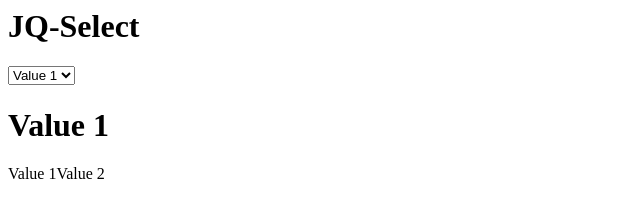
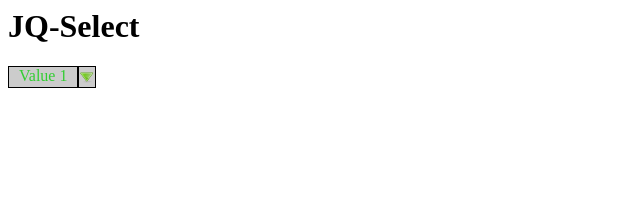
Before and after one commit to piercelive/jqSelect, a plain HTML site: page index.html in a window 1280 px wide. Shown: the whole page, without its empty margins (0-640 px from the left). Drawn offline with nearby package versions, Linux system fonts and the light colour scheme.

Commit message:
basic functionality working with placeholder styles

```diff
--- a/index.html
+++ b/index.html
@@ -3,6 +3,7 @@
 <title>jqSelect</title>
 <script src="http://ajax.googleapis.com/ajax/libs/jquery/2.0.0/jquery.min.js"></script>
 <script src="jqSelect.js"></script>
+<link rel="stylesheet" type="text/css" href="style.css"/>
 </head>
 <body>
 <h1>JQ-Select</h1>
@@ -16,7 +17,7 @@
 <script>
 $(document).ready(function(){
 	var options = {
-		'arrowClass' : 'my arrow!'
+		'arrowClass' : 'my-arrow'
 	}
 	jqSelect(options);
 	$('select').on('change', function(){
--- a/jqSelect.js
+++ b/jqSelect.js
@@ -5,14 +5,19 @@ var jqSelect = function(opts){
 		dropdownClass : 'dropdown',
 		arrowClass : 'arrow',
 		optionClass : 'option',
-		fakeBoxClass : 'fake'
+		fakeBoxClass : 'fake',
+		debug : false
 	}
 	$.extend(options, opts);
+	debugMode = options.debug;
 
 	var selectBoxes = $(options.selector);
 	$.each(selectBoxes, function() {
 		var $selectBox = $(this);
-		var $fakeBox = $('<h1/>', {
+		if(!options.debug){
+			$selectBox.hide();
+		}
+		var $fakeBox = $('<span/>', {
 			"class" : options.fakeBoxClass,
 			text: $selectBox.find(":selected").text(),
 			"data-value": $selectBox.val()
@@ -31,7 +36,9 @@ var jqSelect = function(opts){
 			});
 			newOptions.push($newOption);
 		});
-		$container.append($fakeBox);
+		$dropdown = $('<div/>', {
+			"class": options.dropdownClass
+		});
 		$.each(newOptions, function(){
 			var $that = $(this);
 			$that.on('click', function(){
@@ -40,8 +47,31 @@ var jqSelect = function(opts){
 				$fakeBox.text($that.text());
 				$selectBox.val($that.data('value'));
 			});
-			$container.append($that);
+			$dropdown.append($that);
 		});
+		$arrow = $('<span/>', {
+			"class" : options.arrowClass
+		});
+		$arrow.on('click', function(e){
+			e.stopPropagation();
+			$dropdown.show();
+		});
+		$surroundingDiv = $('<div/>', {
+			"class" : "jq-select"
+		});
+		$surroundingDiv.append($fakeBox);
+		$surroundingDiv.append($arrow);
+		$surroundingDiv.append($dropdown);
+		$container.append($surroundingDiv);
+		$('body').on('click', function(){
+			$dropdown.hide();
+		});
+
 
 	});
 }
+var debug = function(message) {
+	if(debugMode){
+		console.log(message);
+	}
+}
--- /dev/null
+++ b/style.css
@@ -0,0 +1,35 @@
+.jq-select {
+	height: 20px;
+}
+span.fake {
+	padding: 0px 10px;
+	background-color: #ccc;
+	border: 1px solid black;
+	color: limegreen;
+	height: 100%;
+	display: inline-block;
+	float: left;
+}
+span.my-arrow {
+	background: url('arrow.png') no-repeat #ccc;
+	width: 16px;
+	height: 100%;
+	display: inline-block;
+	border: 1px solid black;
+}
+span.option {
+	color: limegreen;
+	display: block;
+	cursor: pointer;
+	padding: 0px 10px;
+}
+span.option:hover {
+	background: #fefefe;
+}
+div.dropdown {
+	display: none;
+	position: absolute;
+	background-color: #ccc;
+	z-index: 1;
+	border: 1px solid black;
+}
```
Also changed, not shown: arrow.png (added).
